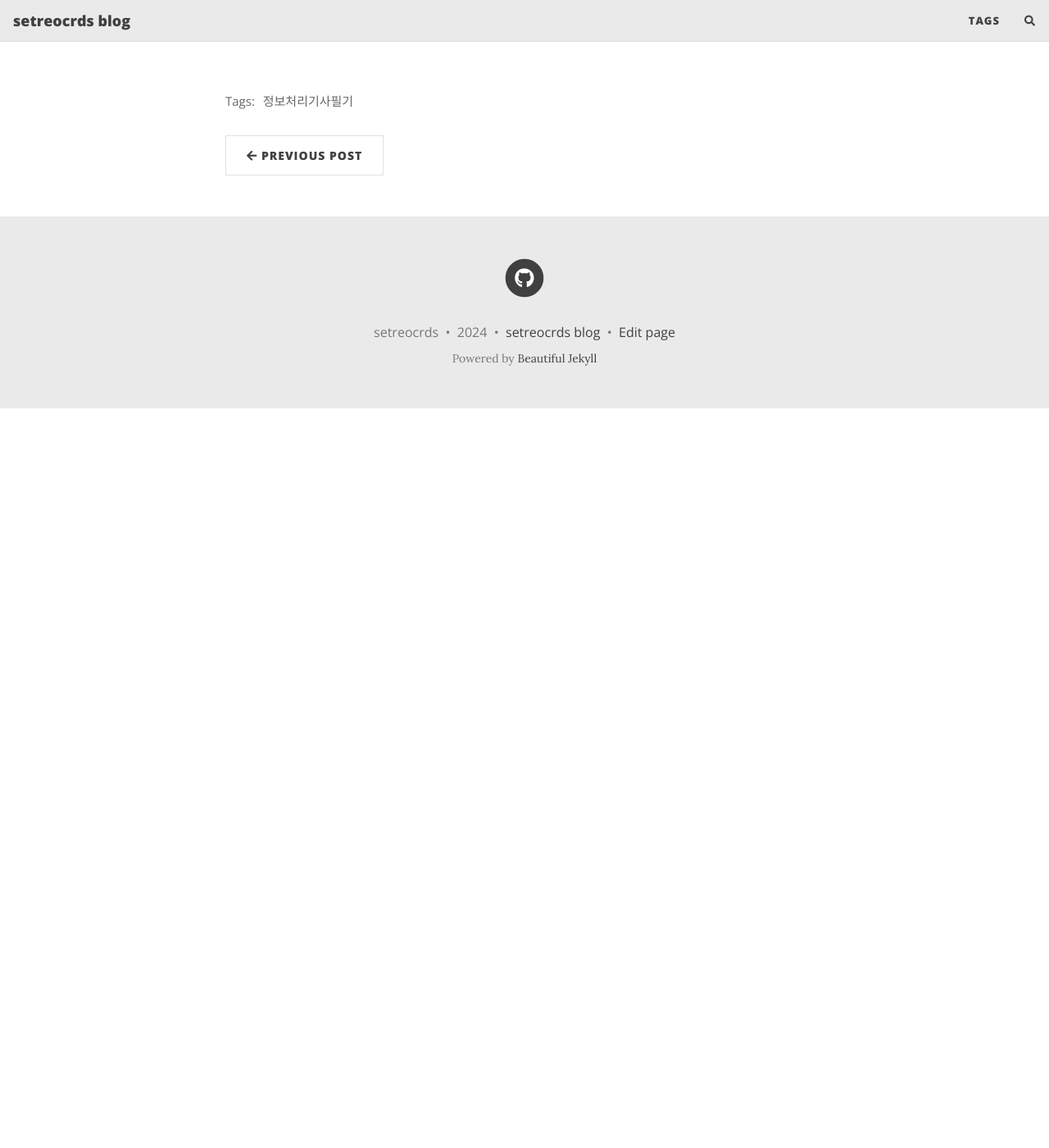
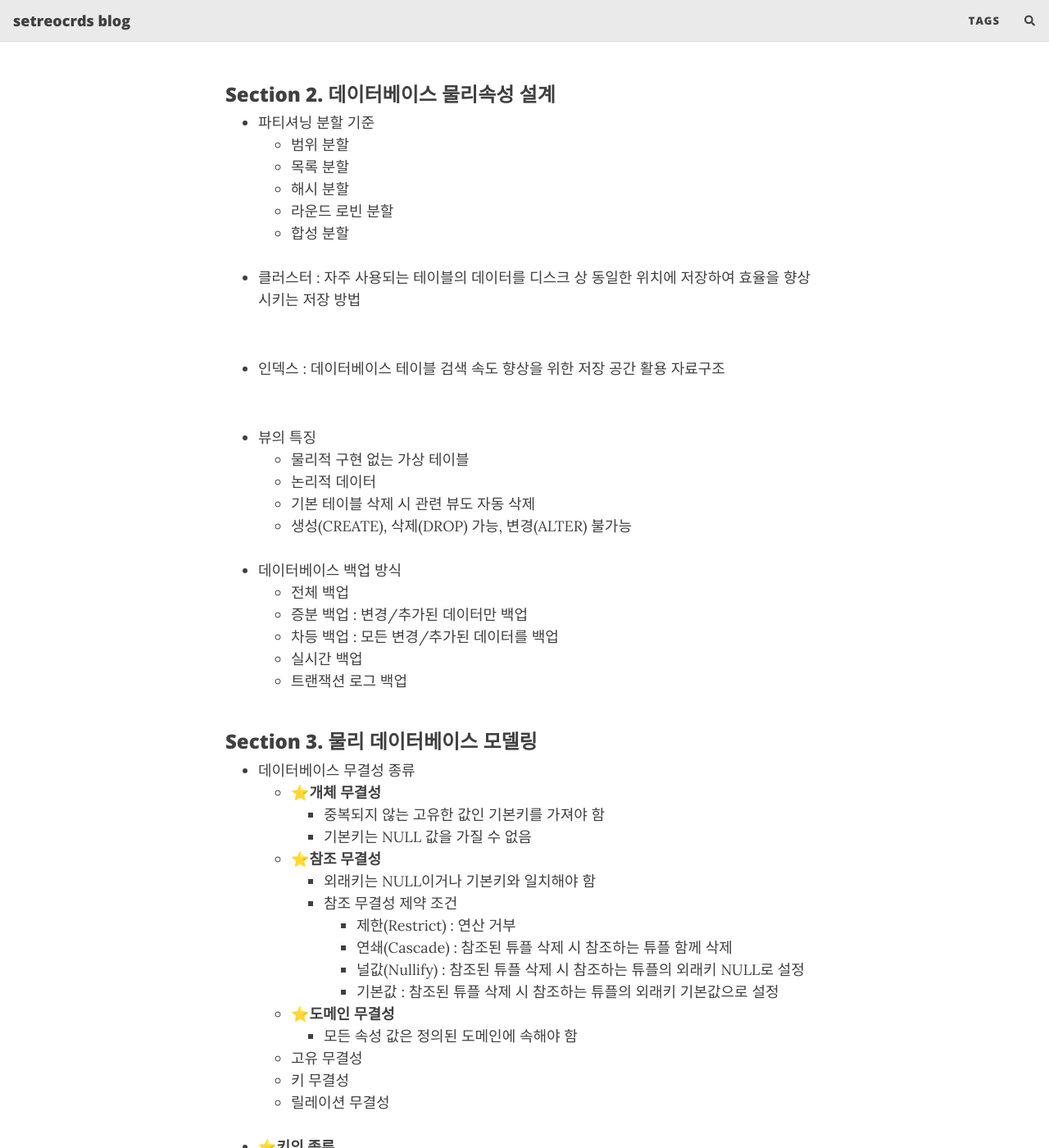
Before and after one commit to setrecords/setrecords.github.io, a Jekyll site: the page built from _posts/2024-03-02-2024 정보처리기사 필기 - 3.2 물리 데이터베이스 설계.md, in a window 1280 px wide and 1400 px high, scrolled down 1436 px. Shown: the whole window at 82% size. Built offline with Jekyll 4.4.1, drawn with Linux system fonts in a browser that asks for light colours; nearby versions of some CDN libraries; comment, search, counter and statistics services are not loaded; before the commit the page ends 1934 px from its top, so only the background shows below that; some of the changed text lies outside the part shown.

Commit message:
Update 2024-03-02-2024 정보처리기사 필기 - 3.2 물리 데이터베이스 설계.md

```diff
--- a/_posts/2024-03-02-2024 정보처리기사 필기 - 3.2 물리 데이터베이스 설계.md
+++ b/_posts/2024-03-02-2024 정보처리기사 필기 - 3.2 물리 데이터베이스 설계.md
@@ -49,3 +49,79 @@ tags: [정보처리기사필기]
   - Plug-in 방식 : DB 서버에 제품 설치 후 수행
   - TDE 방식 : DBMS 내부에서 수행
 <br/><br/>
+
+### Section 2. 데이터베이스 물리속성 설계
+
+- 파티셔닝 분할 기준
+  - 범위 분할
+  - 목록 분할
+  - 해시 분할
+  - 라운드 로빈 분할
+  - 합성 분할
+<br/><br/>
+
+- 클러스터 : 자주 사용되는 테이블의 데이터를 디스크 상 동일한 위치에 저장하여 효율을 향상시키는 저장 방법
+<br/><br/>
+
+- 인덱스 : 데이터베이스 테이블 검색 속도 향상을 위한 저장 공간 활용 자료구조
+<br/><br/>
+
+- 뷰의 특징
+  - 물리적 구현 없는 가상 테이블
+  - 논리적 데이터
+  - 기본 테이블 삭제 시 관련 뷰도 자동 삭제
+  - 생성(CREATE), 삭제(DROP) 가능, 변경(ALTER) 불가능
+<br/><br/>
+
+- 데이터베이스 백업 방식
+  - 전체 백업
+  - 증분 백업 : 변경/추가된 데이터만 백업
+  - 차등 백업 : 모든 변경/추가된 데이터를 백업
+  - 실시간 백업
+  - 트랜잭션 로그 백업
+<br/><br/>
+
+### Section 3. 물리 데이터베이스 모델링
+
+- 데이터베이스 무결성 종류
+  - ⭐**개체 무결성**
+    - 중복되지 않는 고유한 값인 기본키를 가져야 함
+    - 기본키는 NULL 값을 가질 수 없음
+  - ⭐**참조 무결성**
+    - 외래키는 NULL이거나 기본키와 일치해야 함
+    - 참조 무결성 제약 조건
+      - 제한(Restrict) : 연산 거부
+      - 연쇄(Cascade) : 참조된 튜플 삭제 시 참조하는 튜플 함께 삭제
+      - 널값(Nullify) : 참조된 튜플 삭제 시 참조하는 튜플의 외래키 NULL로 설정
+      - 기본값 : 참조된 튜플 삭제 시 참조하는 튜플의 외래키 기본값으로 설정
+  - ⭐**도메인 무결성**
+    - 모든 속성 값은 정의된 도메인에 속해야 함
+  - 고유 무결성
+  - 키 무결성
+  - 릴레이션 무결성
+<br/><br/>
+
+- ⭐**키의 종류**
+  - 슈퍼키 : 유일성 O, 최소성 X
+  - 후보키 : 유일성 O, 최소성 O
+  - 기본키 : 후보키 중 메인키
+  - 대체키 : 후보키 중 기본키로 선택되지 않은 나머지 키
+<br/><br/>
+
+- ⭐**반정규화**
+  - 성능 향상을 위해 데이터를 재구성하는 기법
+  - 정규화로 인한 여러 테이블의 조인이 성능 저하를 일으킬 때 개선하기 위해 사용
+<br/><br/>
+
+### Section 4. 물리 데이터 모델 품질 검토
+
+- CRUD : Create, Read, Update, Delete
+<br/><br/>
+
+- 튜닝 : SQL문을 최적화하여 응답 속도를 개선
+<br/><br/>
+
+- 옵티마이저 : 최적의 실행 방법 결정
+  - 규칙기반 옵티마이저 : 규칙(우선순위)를 가지고 실행 계획 생성 / 인덱스 유무 등을 참조하여 우선순위 부여
+  - 비용기반 옵티마이저 : 비용이 가장 적은 실행 계획 선택
+<br/><br/>
```
